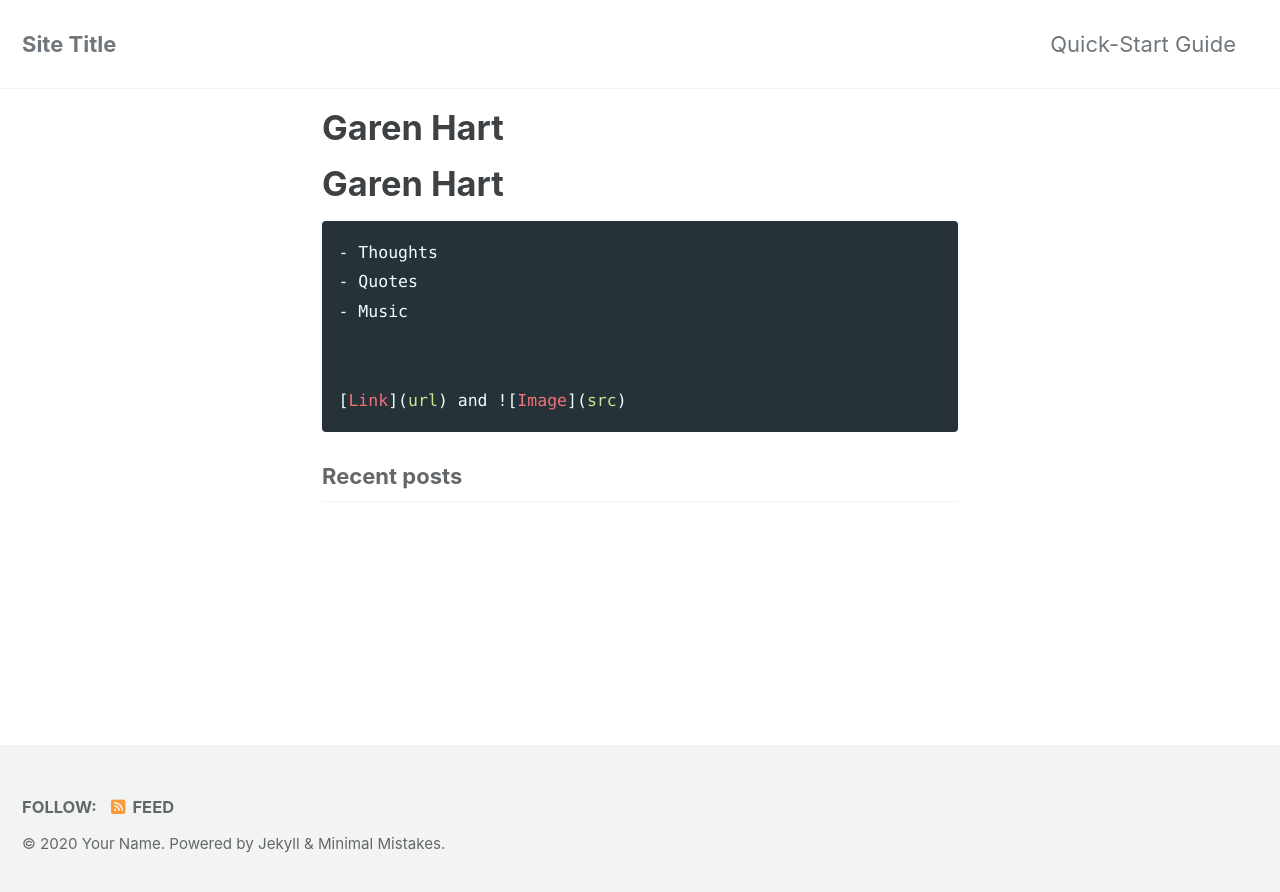
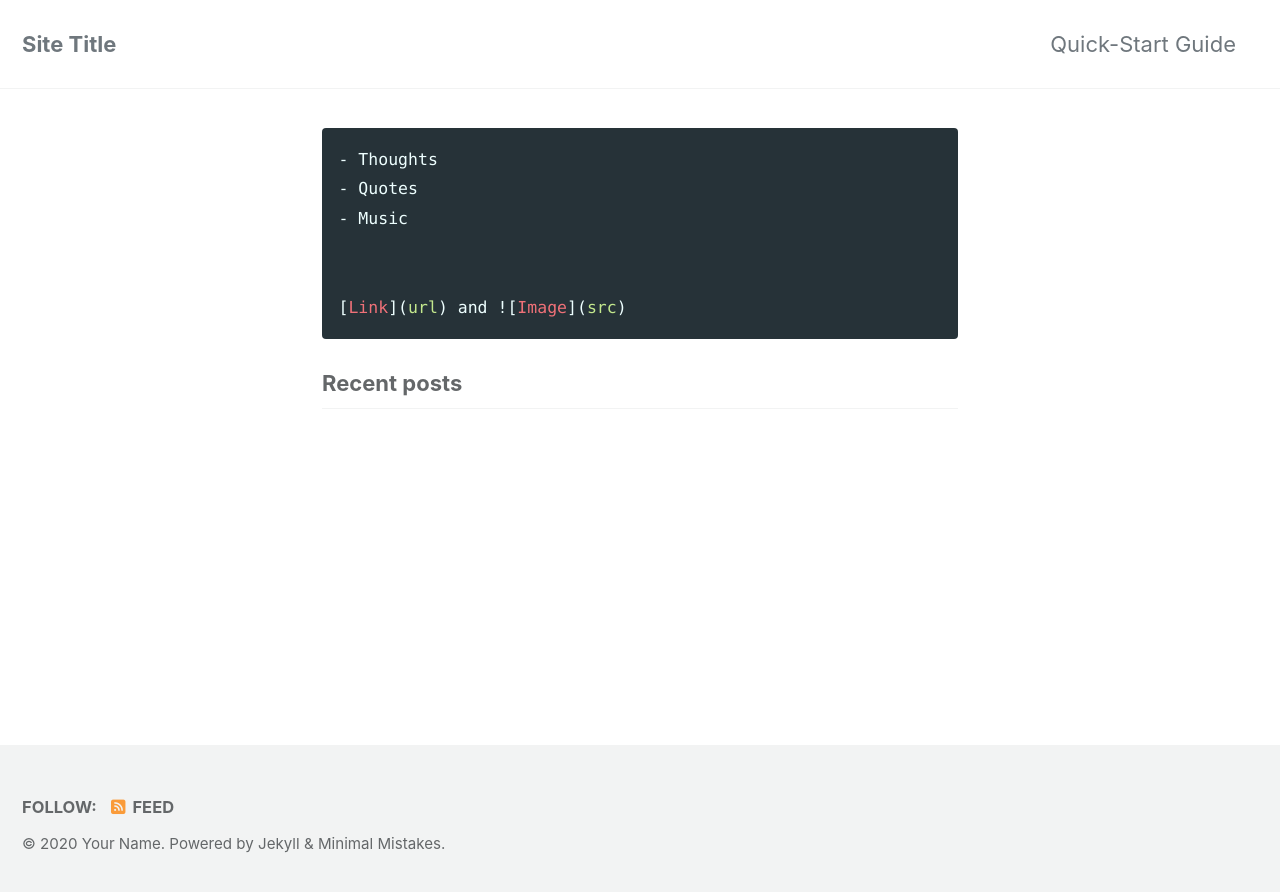
Before and after one commit to garenhart/garenhart.github.io, a Jekyll site: the page built from index.md, in a window 1280 px wide. Shown: the top 892 px of the page. Built offline with Jekyll 4.4.1, drawn with Linux system fonts in a browser that asks for light colours; cached includes are drawn as plain includes; nearby versions of some CDN libraries; our own code applies the rules of GitHub Pages for plain Markdown files; the list of posts is cut into pages by our own code.

Commit message:
Testing index.html-index.md relation

````diff
--- a/index.md
+++ b/index.md
@@ -1,7 +1,3 @@
-# **Garen Hart**
-
-
-
 ```markdown
 - Thoughts
 - Quotes
````
